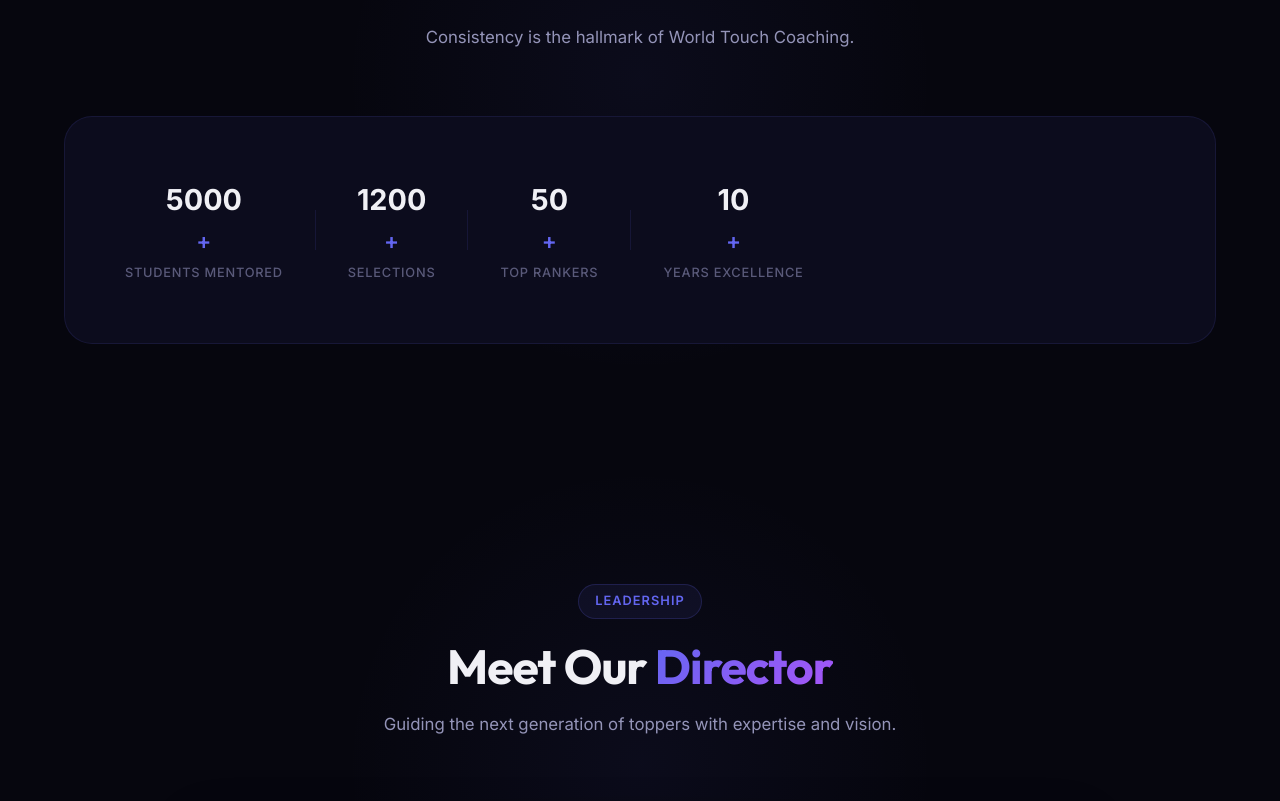
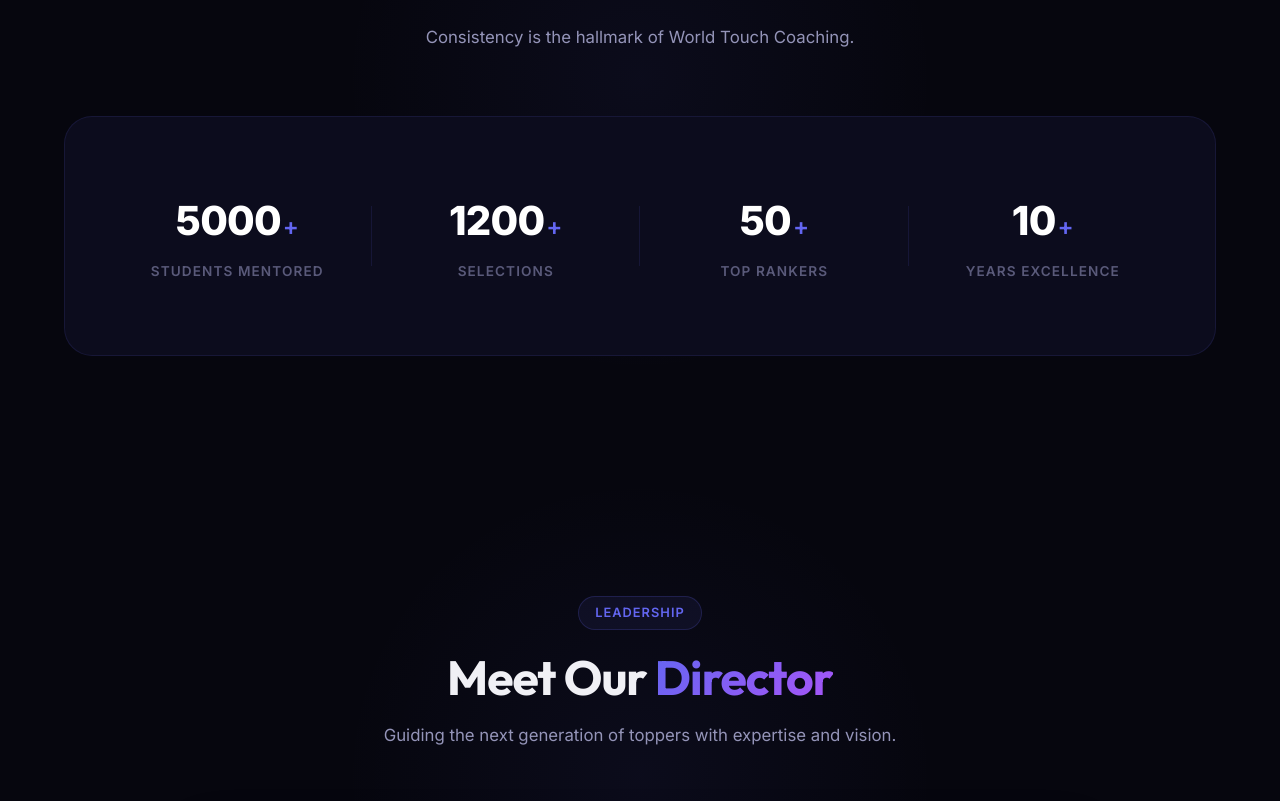
Before and after one commit to imam-haris/Academy, a Next.js app: page / in a window 1280 px wide. Shown: the part 1609-2410 px from the top of the page. Built offline with nearby package versions, Linux system fonts and the light colour scheme.

Commit message:
ux -improvement

```diff
--- a/app/globals.css
+++ b/app/globals.css
@@ -391,44 +391,89 @@
   flex-wrap: wrap;
 }
 
-.hero-stats {
-  display: flex;
-  align-items: center;
-  gap: 32px;
-  flex-wrap: wrap;
+.stats-grid-container {
+  display: grid;
+  grid-template-columns: repeat(4, 1fr);
+  gap: 20px;
+  background: var(--bg-secondary);
+  padding: 48px;
+  border-radius: var(--radius-xl);
+  border: 1px solid var(--border-color);
 }
 
-.stat {
+.stat-card {
   display: flex;
   flex-direction: column;
   align-items: center;
+  text-align: center;
+  padding: 24px;
+  position: relative;
+}
+
+.stat-card:not(:last-child)::after {
+  content: '';
+  position: absolute;
+  right: -10px;
+  top: 50%;
+  transform: translateY(-50%);
+  width: 1px;
+  height: 60px;
+  background: var(--border-color);
+}
+
+.stat-number {
+  display: flex;
+  align-items: baseline;
+  gap: 2px;
+  margin-bottom: 8px;
 }
 
 .stat-value {
-  font-size: 1.8rem;
-  font-weight: 700;
-  color: var(--text-primary);
+  font-size: 2.5rem;
+  font-weight: 800;
+  color: white;
+  letter-spacing: -0.02em;
 }
 
 .stat-suffix {
-  font-size: 1.4rem;
+  font-size: 1.5rem;
   font-weight: 600;
   color: var(--accent-indigo);
 }
 
 .stat-label {
-  font-size: 0.8rem;
+  font-size: 0.85rem;
   color: var(--text-muted);
-  font-weight: 500;
+  font-weight: 600;
   text-transform: uppercase;
-  letter-spacing: 0.06em;
-  margin-top: 4px;
+  letter-spacing: 0.08em;
 }
 
-.stat-divider {
-  width: 1px;
-  height: 40px;
-  background: var(--border-color);
+@media (max-width: 992px) {
+  .stats-grid-container {
+    grid-template-columns: repeat(2, 1fr);
+    padding: 32px;
+  }
+  .stat-card:nth-child(2n)::after {
+    display: none;
+  }
+}
+
+@media (max-width: 576px) {
+  .stats-grid-container {
+    grid-template-columns: 1fr;
+    gap: 12px;
+  }
+  .stat-card::after {
+    display: none;
+  }
+  .stat-card {
+    padding: 16px;
+    border-bottom: 1px solid var(--border-color);
+  }
+  .stat-card:last-child {
+    border-bottom: none;
+  }
 }
 
 /* Scroll Indicator */
--- a/app/page.tsx
+++ b/app/page.tsx
@@ -66,9 +66,9 @@
             <div className="hero-ctas animate-on-scroll">
               <a href="#programs" className="btn-primary btn-lg">
                 Enroll Now
-                <svg width="20" height="20" viewBox="0 0 20 20" fill="none"><path d="M4 10H16M16 10L11 5M16 10L11 15" stroke="currentColor" strokeWidth="2" strokeLinecap="round" strokeLinejoin="round"/></svg>
+                <svg width="20" height="20" viewBox="0 0 20 20" fill="none"><path d="M4 10H16M16 10L11 5M16 10L11 15" stroke="currentColor" strokeWidth="2" strokeLinecap="round" strokeLinejoin="round" /></svg>
               </a>
-              <a href="#programs" className="btn-outline btn-lg">
+              <a href="/programs" className="btn-outline btn-lg">
                 Explore Programs
               </a>
             </div>
@@ -109,24 +109,29 @@
             <p className="section-desc">Consistency is the hallmark of World Touch Coaching.</p>
           </div>
 
-          <div className="hero-stats animate-on-scroll" style={{ background: 'var(--bg-secondary)', padding: '60px', borderRadius: 'var(--radius-xl)', border: '1px solid var(--border-color)' }}>
-            <div className="stat">
-              <span className="stat-value">5000</span><span className="stat-suffix">+</span>
+          <div className="stats-grid-container animate-on-scroll">
+            <div className="stat-card">
+              <div className="stat-number">
+                <span className="stat-value">5000</span><span className="stat-suffix">+</span>
+              </div>
               <span className="stat-label">Students Mentored</span>
             </div>
-            <div className="stat-divider"></div>
-            <div className="stat">
-              <span className="stat-value">1200</span><span className="stat-suffix">+</span>
+            <div className="stat-card">
+              <div className="stat-number">
+                <span className="stat-value">1200</span><span className="stat-suffix">+</span>
+              </div>
               <span className="stat-label">Selections</span>
             </div>
-            <div className="stat-divider"></div>
-            <div className="stat">
-              <span className="stat-value">50</span><span className="stat-suffix">+</span>
+            <div className="stat-card">
+              <div className="stat-number">
+                <span className="stat-value">50</span><span className="stat-suffix">+</span>
+              </div>
               <span className="stat-label">Top Rankers</span>
             </div>
-            <div className="stat-divider"></div>
-            <div className="stat">
-              <span className="stat-value">10</span><span className="stat-suffix">+</span>
+            <div className="stat-card">
+              <div className="stat-number">
+                <span className="stat-value">10</span><span className="stat-suffix">+</span>
+              </div>
               <span className="stat-label">Years Excellence</span>
             </div>
           </div>
--- a/components/Navbar.tsx
+++ b/components/Navbar.tsx
@@ -36,9 +36,9 @@
           <li><Link href="#">Student Login</Link></li>
         </ul>
 
-        <div className={`nav-actions ${isMobileMenuOpen ? "active" : ""}`}>
+        {/* <div className={`nav-actions ${isMobileMenuOpen ? "active" : ""}`}>
           <Link href="/programs" className="btn-primary btn-sm">Enroll Now</Link>
-        </div>
+        </div> */}
 
         <button
           className="mobile-toggle"
```
